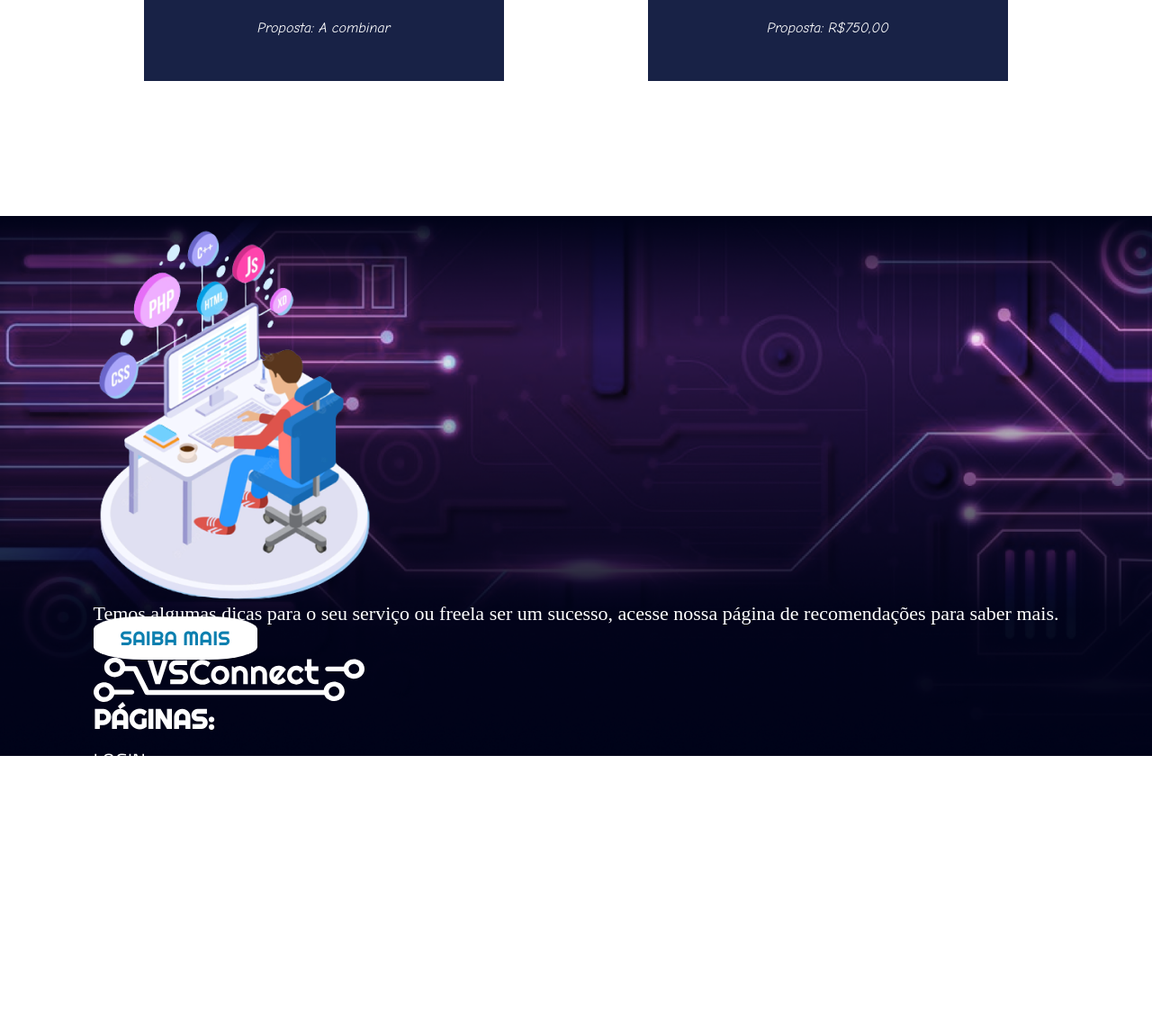
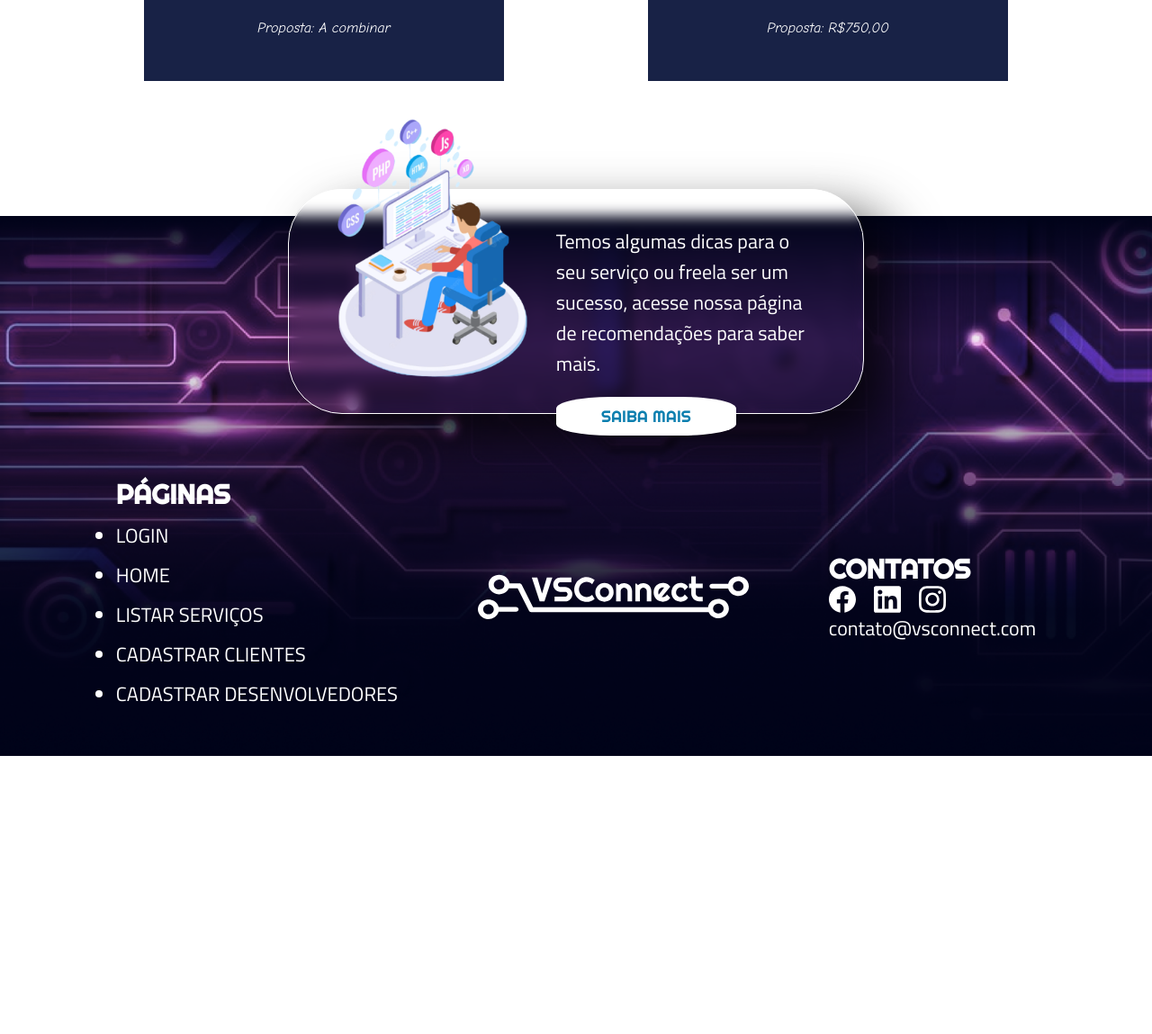
Before and after one commit to salezzeczerniak/VSconnect, a plain HTML site: page HOME/index.html in a window 1280 px wide. Shown: the part 2500-3649 px from the top of the page at 90% size. After the commit the page ends 3340 px from the top, so only its background shows below. Drawn offline with Linux system fonts and the light colour scheme.

Commit message:
segunda fase

```diff
--- a/HOME/index.html
+++ b/HOME/index.html
@@ -88,29 +88,35 @@
             </div>
         </section>
         <section class="footer_completo">
-                <div class="conjunto_footer">
-                    <img src="../img/dev.png" alt="">
+            <div class="quadrado_footer">
+                <img src="../img/dev.png" alt="">
+                <div class="footer_dev_pc">
                     <p>Temos algumas dicas para o seu serviço ou freela ser um sucesso, acesse nossa página de recomendações para saber mais.</p>
-                    <a class="botao footer_saibamais" href="">Saiba Mais</a>
-                <div class="logomarca">
-                    <img class="logomarca" src="../img/logo.svg" alt="">
+                    <a class="botao footer_bt" href="">Saiba Mais</a>
+                </div>
+            </div>
+            <div class="navegação">
+                <div class="link_footer">
+                    <h2>Páginas</h2>
+                    <ul>
+                        <li>Login</li>
+                        <li>Home</li>
+                        <li>Listar serviços</li>
+                        <li>Cadastrar clientes</li>
+                        <li>Cadastrar desenvolvedores</li>
+                    </ul>
                 </div>
                 <div>
-                    <ul>
-                        <h2>Páginas:</h2>
-                        <li>Login</li>
-                        <li>Home</li>
-                        <li>Listar Serviços</li>
-                        <li>Cadastrar Cliente</li>
-                        <li>Cadastrar Desenvolvedor</li>
-                    </ul>
+                    <img src="../img/logo.svg" alt="">
                 </div>
-                <div class="contatos">
-                    <h2>Contatos:</h2>
-                    <img src="../img/facebook.svg" alt="">
-                    <img src="../img/instagram.svg" alt="">
-                    <img src="../img/linkedin.svg" alt="">
-                    <h4>contato@vsconnect.com</h4>
+                <div class="footer_redes">
+                    <h2>Contatos</h2>
+                    <div class="redes">
+                        <img src="../img/facebook.svg" alt="">
+                        <img src="../img/linkedin.svg" alt="">
+                        <img src="../img/instagram.svg" alt="">
+                    </div>
+                    <span>contato@vsconnect.com</span>
                 </div>
             </div>
         </section>
--- a/HOME/style.css
+++ b/HOME/style.css
@@ -267,20 +267,59 @@ background-attachment: fixed; */
     display: flex;
     align-items: center;
     flex-direction: column;
+    font-family: var(--font2);
 }
 
-.conjunto_footer img{
-    border-radius: 2px solid;
+.quadrado_footer {
+    background: rgba(255, 255, 255, 0.01);
+    border: 1px solid #FFFFFF;
+    box-shadow: 30px 30px 60px rgba(0, 0, 0, 0.8);
+    backdrop-filter: blur(7.5px);
+    border-radius: 60px;
     display: flex;
+    position: relative;
+    width: 50%;
+    height: 250px;
+    top: -30px;
+    padding: 40px 50px;
 }
 
-.footer_saibamais{
-    background-color: var(--branco);
-    color: var(--azulc);
-    padding: 10px 30px;
+.quadrado_footer img{
+    width: 400px;
+    height: 300px;
+    position: relative;
+    top: -130px;
 }
 
-.contatos img{
+.footer_bt{
+    text-decoration: none;
+    width: 200px;
+    background-color: #FFFFFF;
+    color: #0c7faf;
+    padding: 10px 0;
+    text-align: center;
+    font-size: 18px;
+}
+
+.footer_dev_pc{
+    display: flex;
+    flex-direction: column;
+}
+
+.navegação{
+    width: 100%;
+    display: flex;
+    align-items: center;
+    justify-content: space-evenly;
+    padding: 40px;
+}
+
+.redes img  {
     width: 30px;
-    height: 30px;
 }
+
+.redes{
+    display: flex;
+    justify-content: flex-start;
+    gap: 20px;
+}
```
Also changed, not shown: HOME/index(1).html (deleted, +0 -45 lines).
